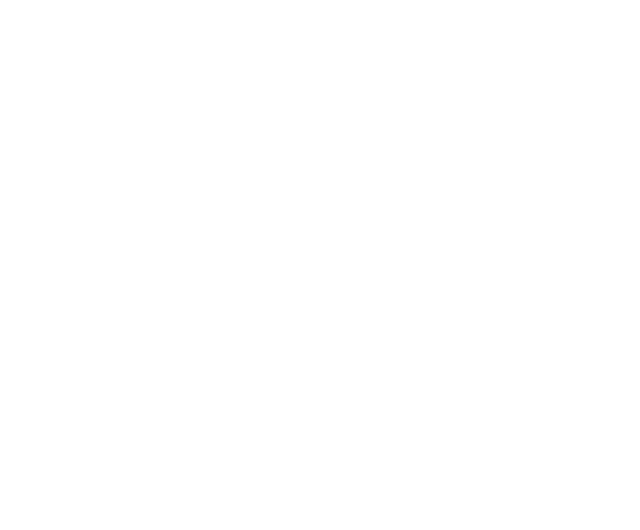
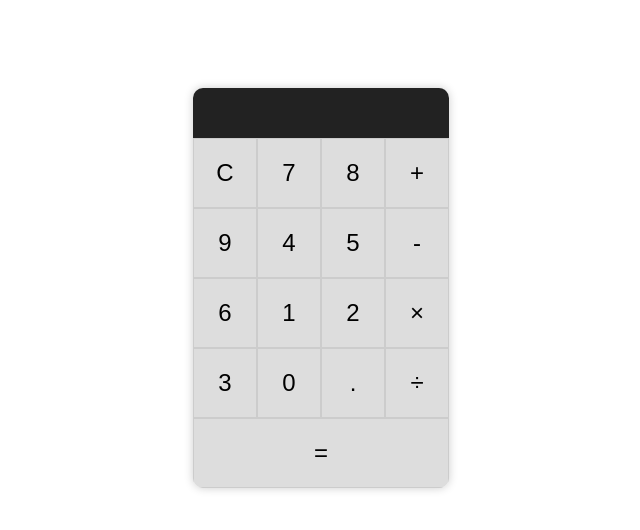
Before and after one commit to Gabriel345/Project-Calculator, a plain HTML site: page index.html in a window 1280 px wide. Shown: the whole page, without its empty margins (319-959 px from the left). Drawn offline with Linux system fonts and the light colour scheme.

Commit message:
adicionando layout da calculadora

```diff
--- a/css/style.css
+++ b/css/style.css
@@ -0,0 +1,45 @@
+body{
+    display: flex;
+    justify-content: center;
+    align-items: center;
+    height: 70vh;
+}
+.calculator{
+    width: 20vw;
+    border-radius: 10px;
+    overflow: hidden;
+    box-shadow: 0 0 10px rgba(0, 0, 0, 0.2);
+}
+#display{
+    width: 100%;
+    height: 50px;
+    border: none;
+    background-color: #222;
+    color: white;
+    text-align: right;
+    font-size: 2em;
+    padding: 10px;
+    box-sizing: border-box;
+}
+.buttons{
+    display: flex;
+    flex-wrap: wrap;
+}
+button {
+    flex: 1 0 25%; /* Botões terão 25% de largura, fazendo 4 colunas */
+    font-size: 1.5em;
+    padding: 20px;
+    background-color: #ddd;
+    border: 1px solid #ccc;
+    cursor: pointer;
+    transition: background-color 0.3s ease;
+    box-sizing: border-box;
+}
+
+button:hover {
+    background-color: #bbb;
+}
+
+button:active {
+    background-color: #999;
+}
--- a/index.html
+++ b/index.html
@@ -7,6 +7,29 @@
     <title>Project-calculator</title>
 </head>
 <body>
+    <div class="calculator">
+        <input type="text" id="display" disabled>
+        <div class="buttons">
+            <button onclick="clearDisplay()">C</button>
+            <button onclick="appendNumber(7)">7</button>
+            <button onclick="appendNumber(8)">8</button>
+            <button onclick="setOperation('add')">+</button>
+            <button onclick="appendNumber(9)">9</button>
+            <button onclick="appendNumber(4)">4</button>
+            <button onclick="appendNumber(5)">5</button>
+            <button onclick="setOperation('subtract')">-</button>
+            <button onclick="appendNumber(6)">6</button>
+            <button onclick="appendNumber(1)">1</button>
+            <button onclick="appendNumber(2)">2</button>
+            <button onclick="setOperation('multiply')">×</button>
+            <button onclick="appendNumber(3)">3</button>
+            <button onclick="appendNumber(0)">0</button>
+            <button onclick="appendDecimal()">.</button>
+            <button onclick="setOperation('divide')">÷</button>
+            <button onclick="calculate()">=</button>
+
+        </div>
+    </div>
 
     <script src="./js/script.js"></script>
 </body>
```
